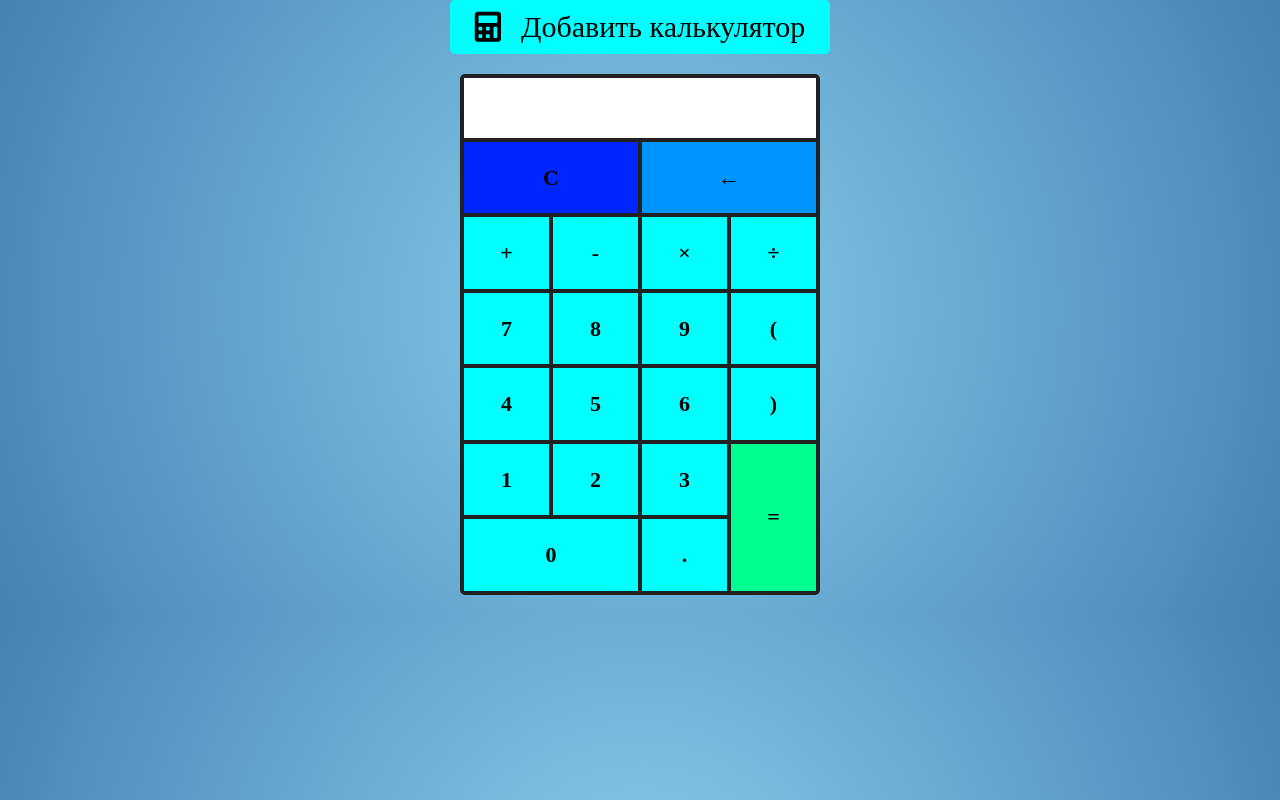
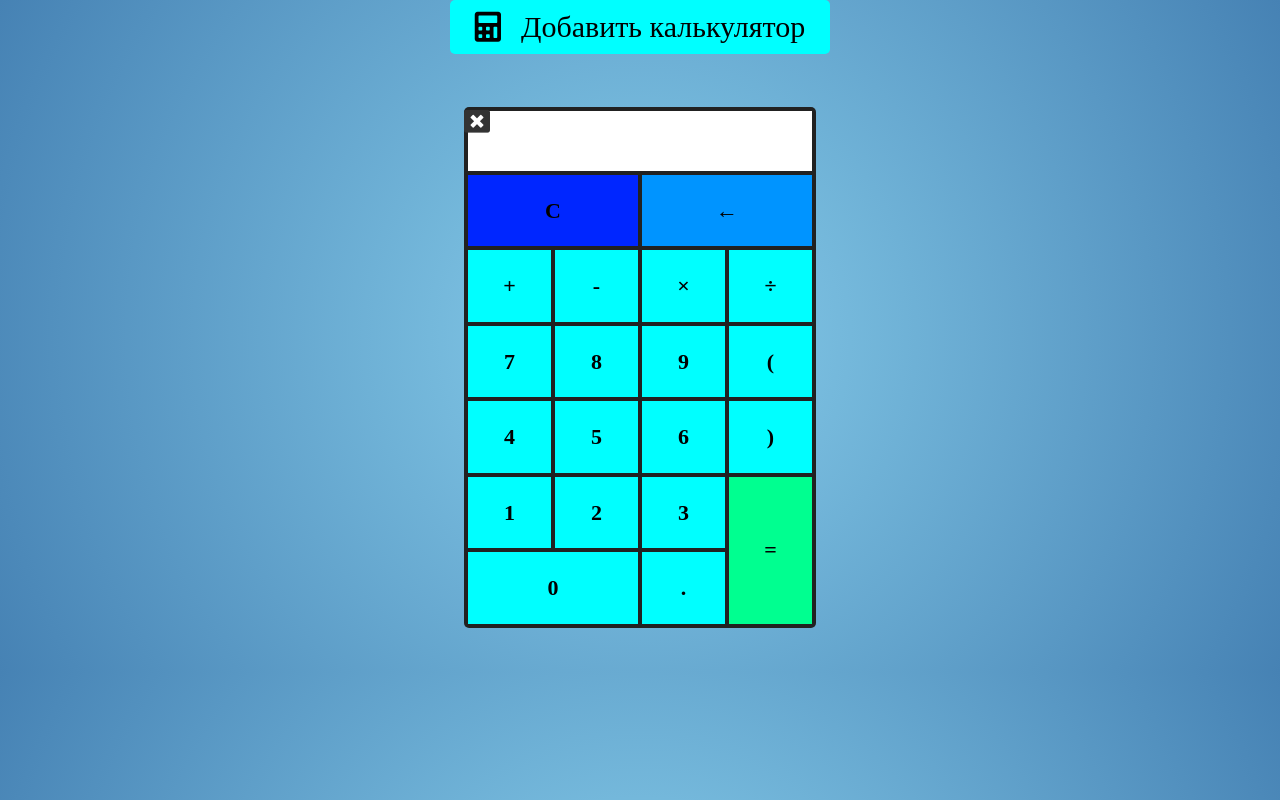
Before and after one commit to YuriyAnkipovich/Calculator, a plain HTML site: page index.html in a window 1280 px wide. Both pictures are taken after a click on the link "Добавить калькулятор". Drawn offline with nearby package versions, Linux system fonts and the light colour scheme.

Commit message:
Итоговая версия

```diff
--- a/css/mystyle.css
+++ b/css/mystyle.css
@@ -18,6 +18,18 @@ body {
     padding: 10px;
     font-size: 30px;
     font-family: FontAwesome;
+    cursor: pointer;
+}
+
+.window {
+    padding: 4px;
+    border-radius: 5px;
+    max-width: 360px;
+    margin-top: 20px;
+    margin-bottom: 20px;
+    margin-left: auto;
+    margin-right: auto;
+    font-family: FontAwesome;
 }
 
 .fa-calculator {
@@ -37,11 +49,19 @@ body {
     padding: 4px;
     border-radius: 5px;
     max-width: 360px;
-    margin-top: 20px;
     margin-bottom: 20px;
     margin-left: auto;
     margin-right: auto;
     font-family: FontAwesome;
+}
+
+.fa-window-close {
+    position: relative;
+    top: 30px;
+    right: 0px;
+    font-size: 26px;
+    cursor: pointer;
+    z-index: 999;
 }
 
 p {
@@ -77,6 +97,7 @@ input {
     outline: none;
     text-align: right;
     padding: 0;
+    cursor: default;
 }
 
 .input {
--- a/index.html
+++ b/index.html
@@ -16,7 +16,7 @@
 <body>
     <div class="maindiv" id="main_div">
         <div id="start">
-            <a onclick="add_calculator()" class="button-add" data-toggle="tooltip" title="При нажатии на кнопку появится ещё один калькулятор" data-placement="bottom">
+            <a onclick="main.add_calculator()" class="button-add" data-toggle="tooltip" title="При нажатии на кнопку появится ещё один калькулятор" data-placement="bottom">
                 <i class="fas fa-calculator"></i>Добавить калькулятор
             </a>
         </div>
--- a/js/calculator.js
+++ b/js/calculator.js
@@ -5,7 +5,7 @@ var calculator = {
     is_click_equal: false,
 
     insert: function(id, value) {
-        var out = $('#' + id + ' > .input > form > .out');
+        var out = $('#' + id + ' > .calculator > .input > form > .out');
         var current_value = out.val();
         var last = current_value[current_value.length - 1];
 
@@ -87,12 +87,12 @@ var calculator = {
     },
 
     clean: function(id) {
-        var out = $('#' + id + ' > .input > form > .out');
+        var out = $('#' + id + ' > .calculator > .input > form > .out');
         out.val('');
     },
 
     delete_last: function(id) {
-        var out = $('#' + id + ' > .input > form > .out');
+        var out = $('#' + id + ' > .calculator > .input > form > .out');
         var current_value = out.val();
 
         out.val(current_value.slice(0, current_value.length - 1));
@@ -100,7 +100,7 @@ var calculator = {
 
 
     equal: function(id) {
-        var out = $('#' + id + ' > .input > form > .out');
+        var out = $('#' + id + ' > .calculator > .input > form > .out');
         current_value = out.val();
 
         if (current_value) {
--- a/js/script.js
+++ b/js/script.js
@@ -4,10 +4,23 @@ $(document).ready(function(){
   });
 });
 
-function add_calculator()
+var main = {
+    busy_ids: [],
+    free_ids: [0, 1, 2, 3, 4],
+
+    add_calculator : function()
     {
-    var id = $('.calculator').length;
+        if (this.free_ids)
+        {
+            max = Math.max(this.busy_ids);
+            for (i = 1; i < 6; i++)
+                this.free_ids.push(max + i);
+        }
+        id = this.free_ids.shift();
+        this.busy_ids.push(id);
+        var window = $('<div class="window" id="' + id + '"></div>');
     	var main_div = $('<div class="calculator" id="' + id + '"></div>');
+        var close = $('<i class="fas fa-window-close" onclick="main.close_calculator(' + id + ')" data-toggle="tooltip" title="Закрыть калькулятор" data-placement="bottom")"></i>')
     	var form = $('<div class="item input"><form name="form"><input class="out" type="text" name="out" readonly></form></div>');
     	var buttons = $(
             '<div class="item clean" onclick="calculator.clean(' + id + ')" data-toggle="tooltip" title="Очистить всё" data-placement="bottom">C</div>' +
@@ -30,8 +43,17 @@ function add_calculator()
             '<div class="item equal" onclick="calculator.equal(' + id + ')" data-toggle="tooltip" title="Перед нажатием проверьте корректность введёного вами выражения" data-placement="bottom">=</div>' +
             '<div class="item zero" onclick="calculator.insert(' + id + ', \'0\')">0</div>' +
             '<div class="item" onclick="calculator.insert(' + id + ', \'.\')">.</div>');
-    main_div.append(form, buttons);
+        window.append(close, main_div.append(form, buttons));
 
 
-    $('.maindiv').after(main_div);
+        $('.maindiv').after(window);
+        $('[data-toggle="tooltip"]').tooltip();
+    },
+
+    close_calculator : function(id)
+    {
+        this.busy_ids.splice(this.busy_ids.indexOf(id), 1);
+        this.free_ids.push(id);
+        $('#' + id).detach();
     }
+}
```
Lines whose indentation alone changed are shown as unchanged.
